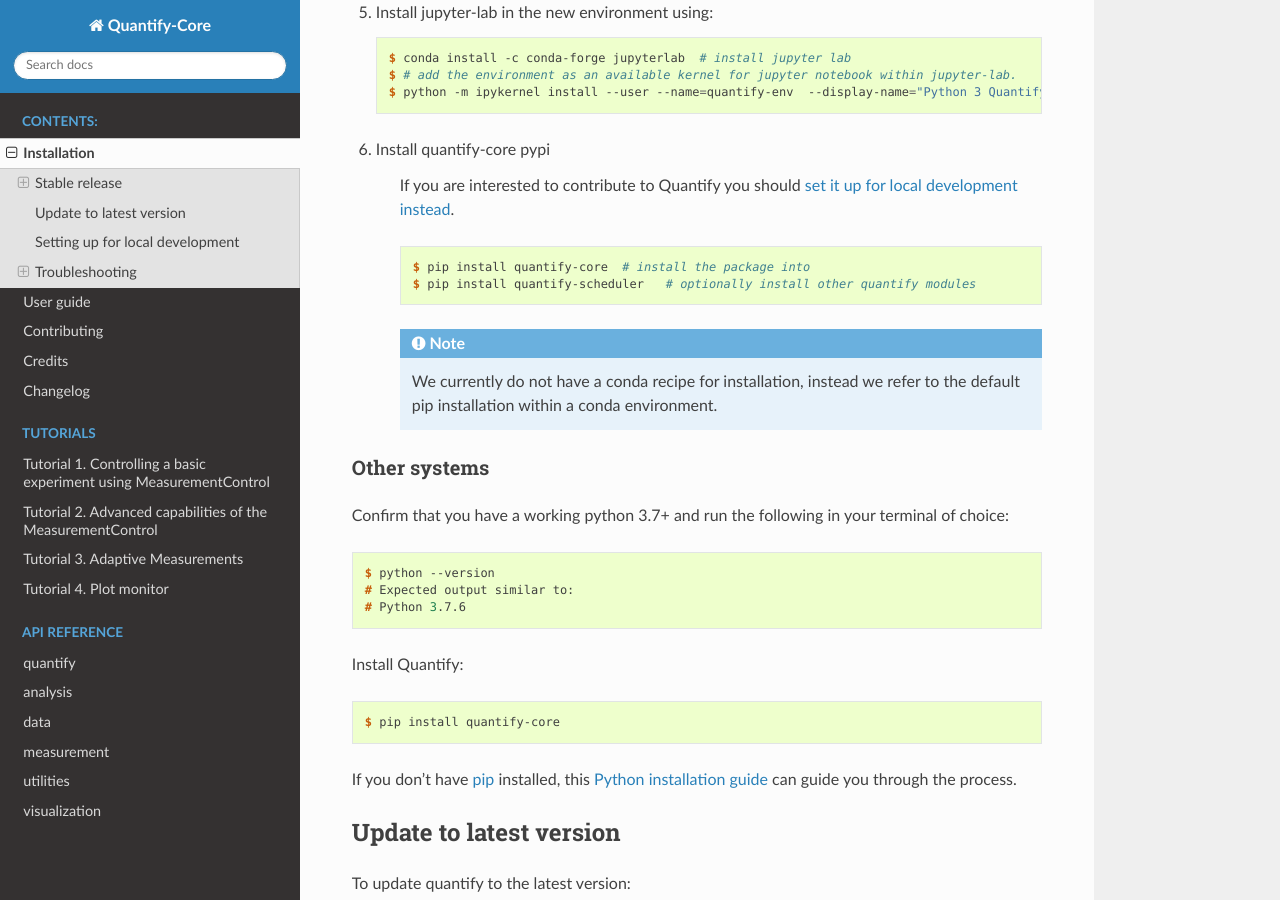
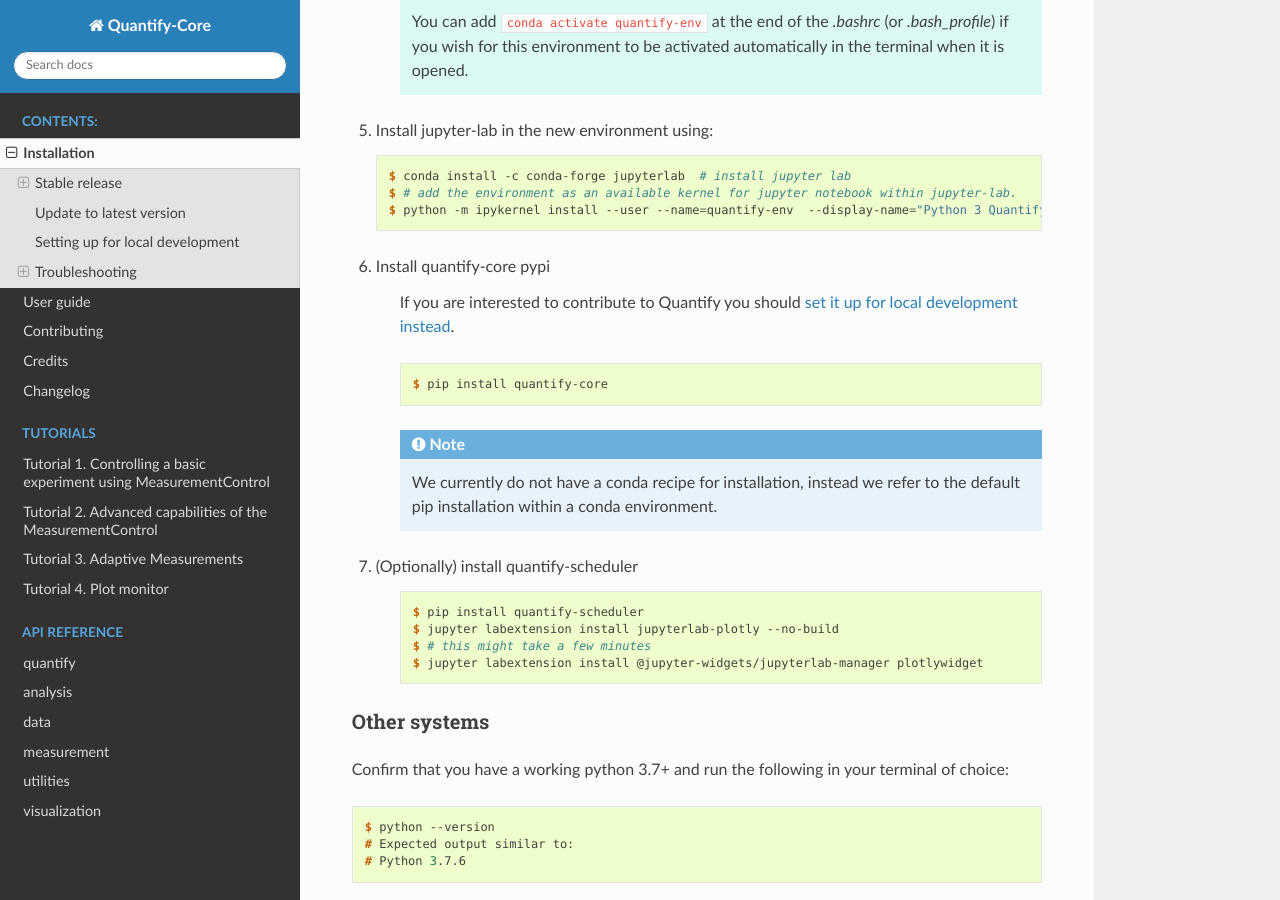
Before and after one commit to quantify-os/quantify-core, a Sphinx documentation site: the page built from docs/installation.rst, in a window 1280 px wide and 900 px high, scrolled down 1759 px. Built offline with Sphinx 7.4.7 and the Read the Docs theme 2.0.0, drawn with Linux system fonts in a browser that asks for light colours; some of the changed text lies outside the part shown.

Commit message:
updated instructions to include all dependencies

```diff
--- a/docs/installation.rst
+++ b/docs/installation.rst
@@ -28,6 +28,13 @@
         $ conda install -c conda-forge jupyterlab
         $ python -m ipykernel install --user --name=quantify-env  --display-name="Python 3 Quantify Env"
         $ pip install quantify-core
+
+        $ # (Optionally) install quantify-scheduler:
+
+        $ pip install quantify-scheduler
+        $ jupyter labextension install jupyterlab-plotly --no-build
+        $ # this might take a few minutes
+        $ jupyter labextension install @jupyter-widgets/jupyterlab-manager plotlywidget
 
 #. You are good to go! Head over to the :ref:`User guide <usage>` to get started.
 
@@ -82,12 +89,20 @@
 
     .. code-block::
 
-        $ pip install quantify-core  # install the package into
-        $ pip install quantify-scheduler   # optionally install other quantify modules
+        $ pip install quantify-core
 
     .. note::
 
         We currently do not have a conda recipe for installation, instead we refer to the default pip installation within a conda environment.
+
+#. (Optionally) install quantify-scheduler
+
+    .. code-block::
+
+        $ pip install quantify-scheduler
+        $ jupyter labextension install jupyterlab-plotly --no-build
+        $ # this might take a few minutes
+        $ jupyter labextension install @jupyter-widgets/jupyterlab-manager plotlywidget
 
 Other systems
 ~~~~~~~~~~~~~
```
